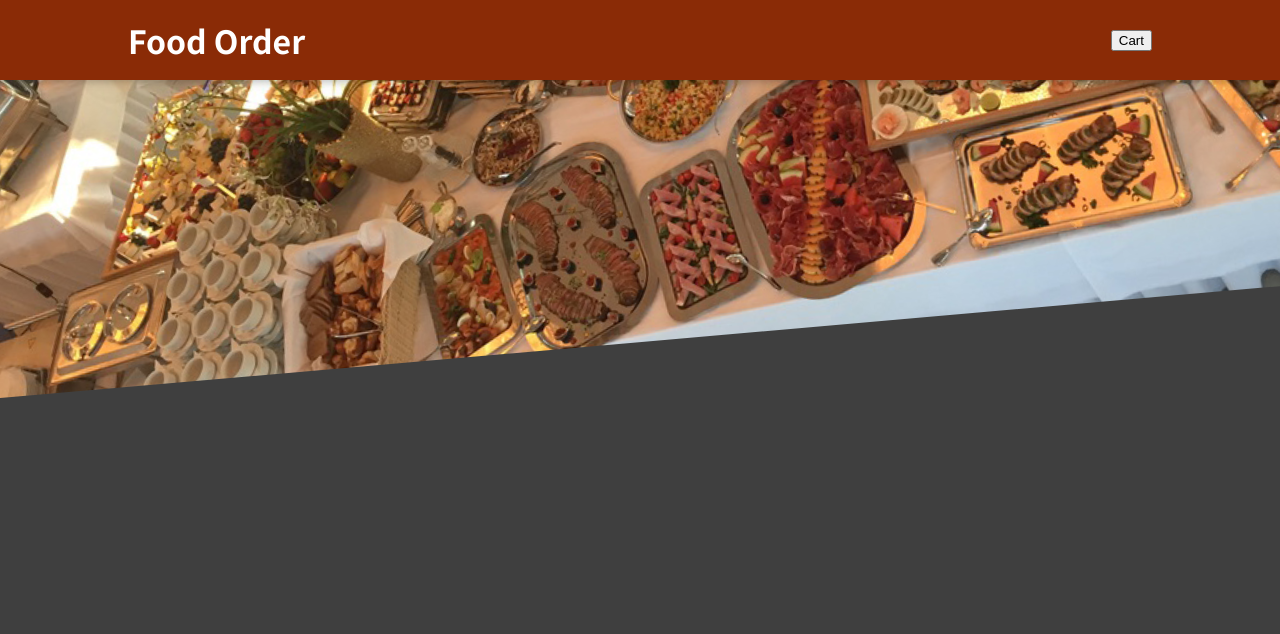
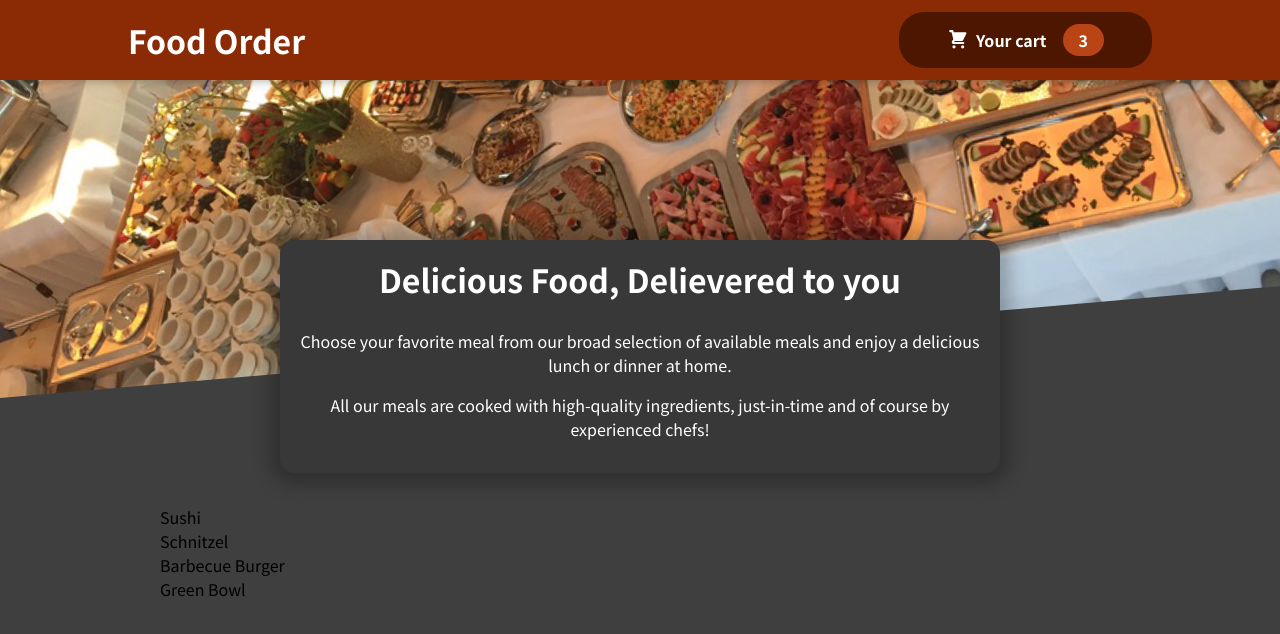
Before and after one commit to SergikEnergy/react-shwarzmuller, a React (Vite) app in the folder first-part/: page / in a window 1280 px wide. Shown: the top 634 px of the page. Built offline with nearby package versions, Linux system fonts and the light colour scheme.

Commit message:
add: add meals and header, cart button components

```diff
--- a/first-part/src/App.jsx
+++ b/first-part/src/App.jsx
@@ -1,9 +1,13 @@
 import Header from './components/Layout/Header';
+import Meals from './components/Meals/Meals';
 
 function App() {
   return (
     <>
-      <Header></Header>
+      <Header />
+      <main className=''>
+        <Meals />
+      </main>
     </>
   );
 }
--- /dev/null
+++ b/first-part/src/components/Cart/CartIcon.jsx
@@ -0,0 +1,9 @@
+function CartIcon() {
+  return (
+    <svg xmlns='http://www.w3.org/2000/svg' viewBox='0 0 20 20' fill='currentColor'>
+      <path d='M3 1a1 1 0 000 2h1.22l.305 1.222a.997.997 0 00.01.042l1.358 5.43-.893.892C3.74 11.846 4.632 14 6.414 14H15a1 1 0 000-2H6.414l1-1H14a1 1 0 00.894-.553l3-6A1 1 0 0017 3H6.28l-.31-1.243A1 1 0 005 1H3zM16 16.5a1.5 1.5 0 11-3 0 1.5 1.5 0 013 0zM6.5 18a1.5 1.5 0 100-3 1.5 1.5 0 000 3z' />
+    </svg>
+  );
+}
+
+export default CartIcon;
--- a/first-part/src/components/Layout/Header.jsx
+++ b/first-part/src/components/Layout/Header.jsx
@@ -1,3 +1,5 @@
+import HeaderCartButton from './HeaderCartButton';
+
 import classes from './Header.module.css';
 import mealImg from '../../assets/meals.jpg';
 
@@ -6,7 +8,7 @@
     <>
       <header className={classes.header}>
         <h1 className=''>Food Order</h1>
-        <button className=''>Cart</button>
+        <HeaderCartButton />
       </header>
       <div className={classes['main-image']}>
         <img src={mealImg} alt='a lot of meal on the table' className='' />
--- /dev/null
+++ b/first-part/src/components/Layout/HeaderCartButton.jsx
@@ -0,0 +1,18 @@
+import CartIcon from '../Cart/CartIcon';
+import classes from './HeaderCartButton.module.css';
+
+function HeaderCartButton() {
+  return (
+    <>
+      <button className={classes.button}>
+        <span className={classes.icon}>
+          <CartIcon />
+        </span>
+        <span className=''>Your cart</span>
+        <span className={classes.badge}>3</span>
+      </button>
+    </>
+  );
+}
+
+export default HeaderCartButton;
--- /dev/null
+++ b/first-part/src/components/Layout/HeaderCartButton.module.css
@@ -0,0 +1,59 @@
+.button {
+  cursor: pointer;
+  font: inherit;
+  border: none;
+  background-color: #4d1601;
+  color: white;
+  padding: 0.75rem 3rem;
+  display: flex;
+  justify-content: space-around;
+  align-items: center;
+  border-radius: 25px;
+  font-weight: bold;
+}
+
+.button:hover,
+.button:active {
+  background-color: #2c0d00;
+}
+
+.icon {
+  width: 1.35rem;
+  height: 1.35rem;
+  margin-right: 0.5rem;
+}
+
+.badge {
+  background-color: #b94517;
+  padding: 0.25rem 1rem;
+  border-radius: 25px;
+  margin-left: 1rem;
+  font-weight: bold;
+}
+
+.button:hover .badge,
+.button:active .badge {
+  background-color: #92320c;
+}
+
+.bump {
+  animation: bump 300ms ease-out;
+}
+
+@keyframes bump {
+  0% {
+    transform: scale(1);
+  }
+  10% {
+    transform: scale(0.9);
+  }
+  30% {
+    transform: scale(1.1);
+  }
+  50% {
+    transform: scale(1.15);
+  }
+  100% {
+    transform: scale(1);
+  }
+}
--- /dev/null
+++ b/first-part/src/components/Meals/AvailableMeals.jsx
@@ -0,0 +1,16 @@
+import mealsData from '../../data/dummyMeals.js';
+import classes from './AvailableMeals.module.css';
+
+function AvailableMeals() {
+  return (
+    <section className={classes.meals}>
+      <ul>
+        {mealsData.map((meal) => {
+          return <li key={meal.id}>{meal.name}</li>;
+        })}
+      </ul>
+    </section>
+  );
+}
+
+export default AvailableMeals;
--- /dev/null
+++ b/first-part/src/components/Meals/AvailableMeals.module.css
@@ -0,0 +1,24 @@
+.meals {
+  max-width: 60rem;
+  width: 90%;
+  margin: 2rem auto;
+  animation: meals-appear 1s ease-out forwards;
+}
+
+.meals ul {
+  list-style: none;
+  margin: 0;
+  padding: 0;
+}
+
+@keyframes meals-appear {
+  from {
+    opacity: 0;
+    transform: translateY(3rem);
+  }
+
+  to {
+    opacity: 1;
+    transform: translateY(0);
+  }
+}
--- /dev/null
+++ b/first-part/src/components/Meals/Meals.jsx
@@ -0,0 +1,13 @@
+import AvailableMeals from './AvailableMeals';
+import MealsSummary from './MealsSummary';
+
+function Meals() {
+  return (
+    <>
+      <MealsSummary />
+      <AvailableMeals />
+    </>
+  );
+}
+
+export default Meals;
--- /dev/null
+++ b/first-part/src/components/Meals/MealsSummary.jsx
@@ -0,0 +1,16 @@
+import classes from './MealsSummary.module.css';
+
+function MealsSummary() {
+  return (
+    <section className={classes.summary}>
+      <h2>Delicious Food, Delievered to you</h2>
+      <p>
+        Choose your favorite meal from our broad selection of available meals and enjoy a delicious lunch or dinner at
+        home.
+      </p>
+      <p>All our meals are cooked with high-quality ingredients, just-in-time and of course by experienced chefs!</p>
+    </section>
+  );
+}
+
+export default MealsSummary;
--- /dev/null
+++ b/first-part/src/components/Meals/MealsSummary.module.css
@@ -0,0 +1,18 @@
+.summary {
+  text-align: center;
+  max-width: 45rem;
+  width: 90%;
+  margin: auto;
+  margin-top: -10rem;
+  position: relative;
+  background-color: #383838;
+  color: white;
+  border-radius: 14px;
+  padding: 1rem;
+  box-shadow: 0 1px 18px 10px rgba(0, 0, 0, 0.25);
+}
+
+.summary h2 {
+  font-size: 2rem;
+  margin-top: 0;
+}
--- /dev/null
+++ b/first-part/src/data/dummyMeals.js
@@ -0,0 +1,28 @@
+const DUMMY_MEALS = [
+  {
+    id: 'm1',
+    name: 'Sushi',
+    description: 'Finest fish and veggies',
+    price: 22.99,
+  },
+  {
+    id: 'm2',
+    name: 'Schnitzel',
+    description: 'A german specialty!',
+    price: 16.5,
+  },
+  {
+    id: 'm3',
+    name: 'Barbecue Burger',
+    description: 'American, raw, meaty',
+    price: 12.99,
+  },
+  {
+    id: 'm4',
+    name: 'Green Bowl',
+    description: 'Healthy...and green...',
+    price: 18.99,
+  },
+];
+
+export default DUMMY_MEALS;
```
